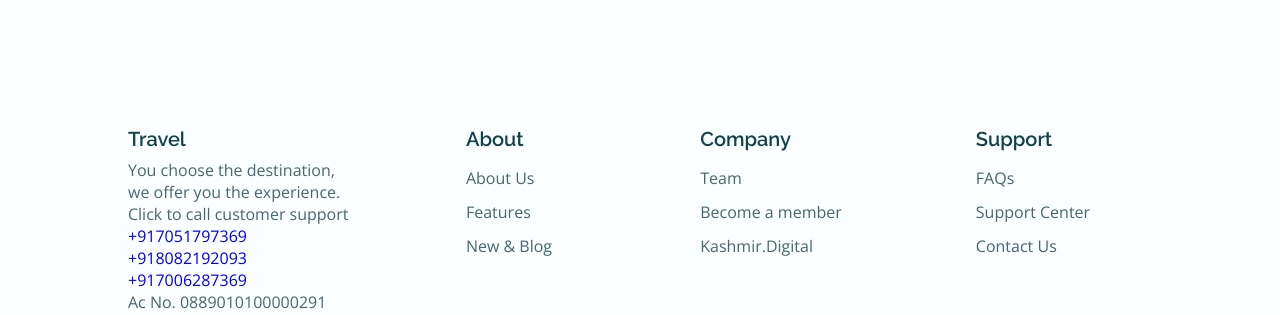
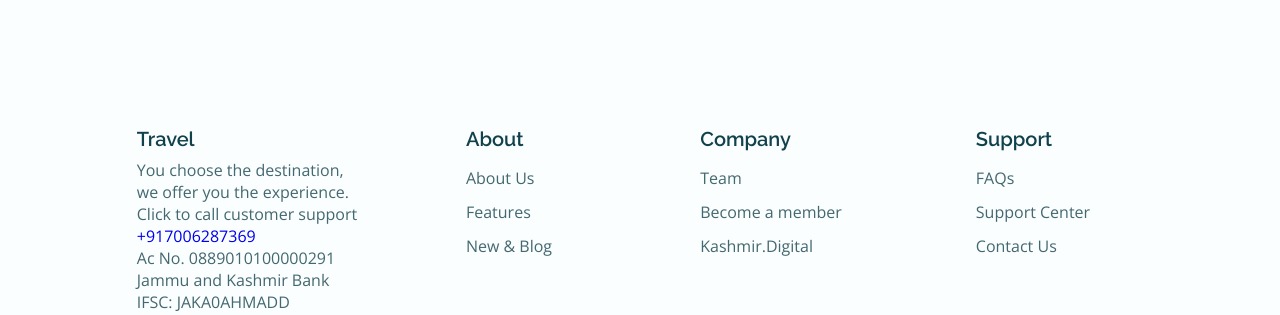
Before and after one commit to yuaantours/website, a plain HTML site: page index.html in a window 1280 px wide. Shown: the part 4589-4904 px from the top of the page. Drawn offline with nearby package versions, Linux system fonts and the light colour scheme.

Commit message:
Update index.html

```diff
--- a/index.html
+++ b/index.html
@@ -88,7 +88,7 @@
 				<div class="home__data">
 					<span class="home__data-subtitle">Discover Kashmir With Us</span>
 					<h1 class="home__data-title"><b>Explore The Beauty <br>of Jammu & Kashmir<br>With Yuaan Tours</b></h1>
-					<a href="https://wa.me/+917051797369" class="button"><i class="fa fa-whatsapp my-float"></i> WhatsApp</a>
+					<a href="https://wa.me/+917006287369" class="button"><i class="fa fa-whatsapp my-float"></i> WhatsApp</a>
 
 				</div>
 
@@ -107,7 +107,7 @@
 				<div class="home__info">
 					<div>
 						<span class="home__info-title">Best places to visit in kashmir</span>
-						<a href="https://wa.me/+917051797369" class="button button--flex button--link home__info-button">
+						<a href="https://wa.me/+917006287369" class="button button--flex button--link home__info-button">
 							More <i class="ri-arrow-right-line"></i>
 						</a>
 					</div>
@@ -127,7 +127,7 @@
 					<p class="about__description">You can find the most beautiful and pleasant places at the best
 						prices with special discounts, you choose the place we will guide you all the way.
 					</p>
-					<a href="https://wa.me/+917051797369" class="button">Reserve a place</a>
+					<a href="https://wa.me/+917006287369" class="button">Reserve a place</a>
 				</div>
 
 				<div class="about__img">
@@ -405,7 +405,7 @@
 				<div class="footer__data">
 					<h3 class="footer__title">Travel</h3>
 					<p class="footer__description">You choose the destination,<br>
-						we offer you the experience.<br>Click to call customer support <br> <a href="tel:+917051797369">+917051797369</a> <a href="tel:+918082192093">+918082192093</a> <a href="tel:+917006287369">+917006287369</a><br> Ac No. 0889010100000291<br> Jammu and Kashmir Bank<br>IFSC: JAKA0AHMADD
+						we offer you the experience.<br>Click to call customer support <br><a href="tel:+917006287369">+917006287369</a><br> Ac No. 0889010100000291<br> Jammu and Kashmir Bank<br>IFSC: JAKA0AHMADD
 					</p>
 					<div>
 						<a href="http://instagram.com/yuaantourandtravel" target="_blank" class="footer__social">
@@ -442,7 +442,7 @@
 					<h3 class="footer__subtitle">Company</h3>
 					<ul>
 						<li class="footer__item">
-							<a href="https://wa.me/+917051797369" class="footer__link">Team</a>
+							<a href="https://wa.me/+917006287369" class="footer__link">Team</a>
 						</li>
 						<li class="footer__item">
 							<a href="" class="footer__link">Become a member</a>
@@ -457,19 +457,19 @@
 					<h3 class="footer__subtitle">Support</h3>
 					<ul>
 						<li class="footer__item">
-							<a href="https://wa.me/+917051797369" class="footer__link">FAQs</a>
+							<a href="https://wa.me/+917006287369" class="footer__link">FAQs</a>
 						</li>
 						<li class="footer__item">
-							<a href="https://wa.me/+917051797369" class="footer__link">Support Center</a>
+							<a href="https://wa.me/+917006287369" class="footer__link">Support Center</a>
 						</li>
 						<li class="footer__item">
-							<a href="https://wa.me/+917051797369" class="footer__link">Contact Us</a>
+							<a href="https://wa.me/+917006287369" class="footer__link">Contact Us</a>
 						</li>
 					</ul>
 				</div>
 			</div>
 			<link rel="stylesheet" href="https://maxcdn.bootstrapcdn.com/font-awesome/4.5.0/css/font-awesome.min.css">
-			<a href="https://wa.me/+917051797369" class="float" target="_blank">
+			<a href="https://wa.me/+917006287369" class="float" target="_blank">
 				<i class="fa fa-whatsapp my-float"></i>
 			</a>
 
```
